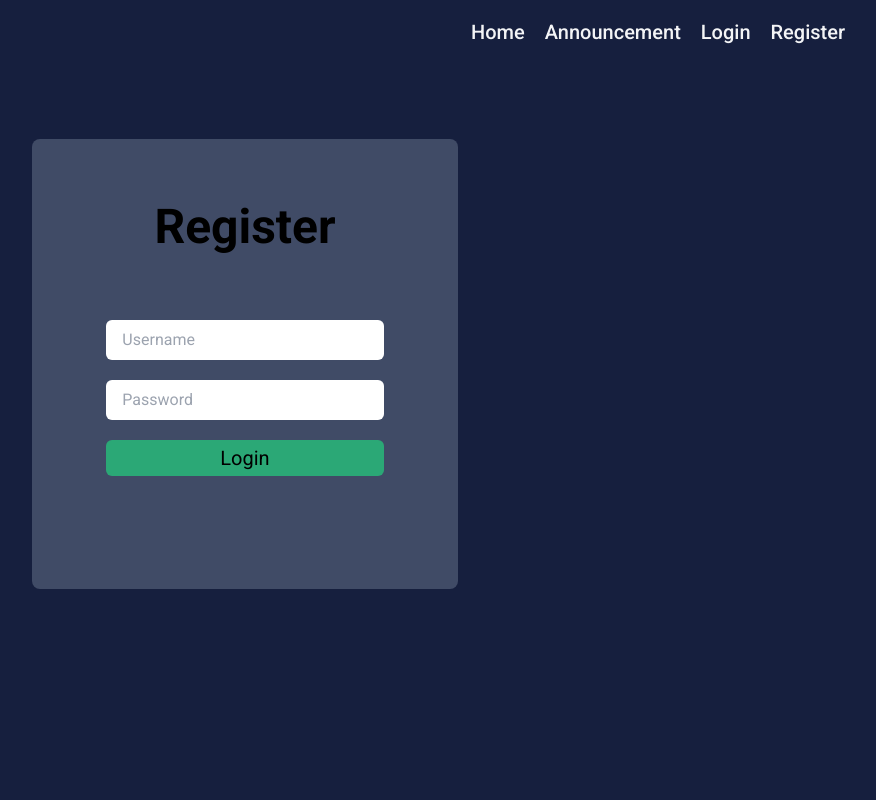
After one commit to mikhaelc09/Penyisihan-TCC, a PHP site: page /pages/register.php in a window 1280 px wide. The commit adds this page. Shown: the whole page, without its empty margins (395-1271 px from the left). Run offline with PHP 8.4, Linux system fonts and the light colour scheme; style sheets or scripts are compiled from the project's sources.

Commit message:
update all components

```diff
--- a/components/jumbotron.php
+++ b/components/jumbotron.php
@@ -8,6 +8,6 @@
         </h3>
     </div>
     <div class="w-full h-12 flex items-center flex-col justify-between">
-                <a href="" class="text-lg text-white px-5 py-2 bg-tcc-darkEmerald hover:bg-tcc-emerald rounded-full transition-colors">Join Now</a>
+        <a href="../pages//login.php" class="text-lg text-white px-5 py-2 bg-tcc-darkEmerald hover:bg-tcc-emerald rounded-full transition-colors">Join Now</a>
     </div>
 </div>
--- a/components/navbar.php
+++ b/components/navbar.php
@@ -1,8 +1,8 @@
 <nav class="h-10 w-full pr-10 py-8 text-gray-100 flex justify-end items-center text-xl font-medium">
     <ul class="flex flex-row gap-5 items-center">
-        <li class="transition-all hover:scale-110"><a href="index.php">Home</a></li>
+        <li class="transition-all hover:scale-110"><a href="../pages/start.php">Home</a></li>
         <li class="transition-all hover:scale-110"><a href="">Announcement</a></li>
-        <li class="transition-all hover:scale-110"><a href="">Login</a></li>
-        <li class="transition-all hover:scale-110"><a href="">Register</a></li>
+        <li class="transition-all hover:scale-110"><a href="../pages/login.php">Login</a></li>
+        <li class="transition-all hover:scale-110"><a href="../pages/register.php">Register</a></li>
     </ul>
 </nav>
--- /dev/null
+++ b/pages/register.php
@@ -0,0 +1,30 @@
+<?php
+    require_once("../util/connection.php");
+?>
+
+<!DOCTYPE html>
+<html lang="en">
+<head>
+    <meta charset="UTF-8">
+    <meta http-equiv="X-UA-Compatible" content="IE=edge">
+    <meta name="viewport" content="width=device-width, initial-scale=1.0">
+    <title>Register | TCC</title>
+    <link rel="stylesheet" href="../style.css">
+    <link rel="stylesheet" href="../tailwind/tailwind.css">
+</head>
+<body>
+<div class="w-full h-screen bg-tcc-darkBlue">
+        <?php require("../components/navbar.php")?>
+        <div class="w-screen h-3/4 flex flex-col justify-center items-center">
+            <form action="" class="flex flex-col items-center justify-between gap-5 bg-tcc-darkGray py-16 px-10 rounded-lg w-1/3 h-3/4">
+                <h2 class="text-5xl font-bold">Register</h2>
+                <div class="flex flex-col items-center justify-center w-full gap-y-5 h-4/5">
+                    <input type="text" name="username" placeholder="Username" class="px-4 py-2 w-4/5 rounded-md">
+                    <input type="password" name="password" placeholder="Password" class="px-4 py-2 w-4/5 rounded-md">
+                    <input type="submit" value="Login" class="w-4/5 bg-tcc-darkEmerald rounded-md py-1 text-xl cursor-pointer hover:bg-tcc-emerald">
+                </div>
+            </form>
+        </div>
+    </div>
+</body>
+</html>
```
Also changed, not shown: components/login.php (deleted, +0 -20 lines), index.php (+1 -19 lines), pages/login.php (added, +30 -0 lines), pages/start.php (added, +21 -0 lines). Lines whose indentation alone changed are shown as unchanged.
